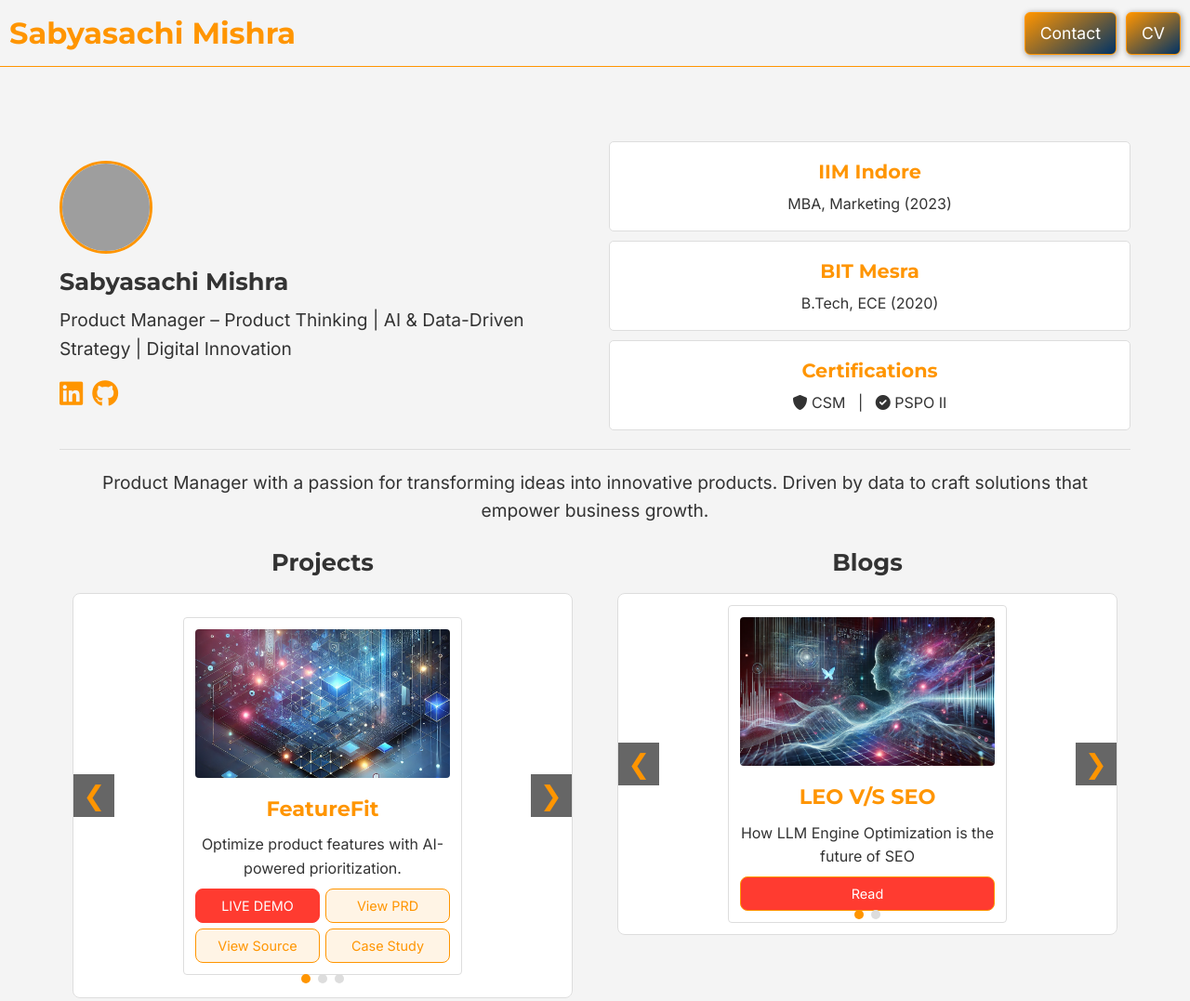
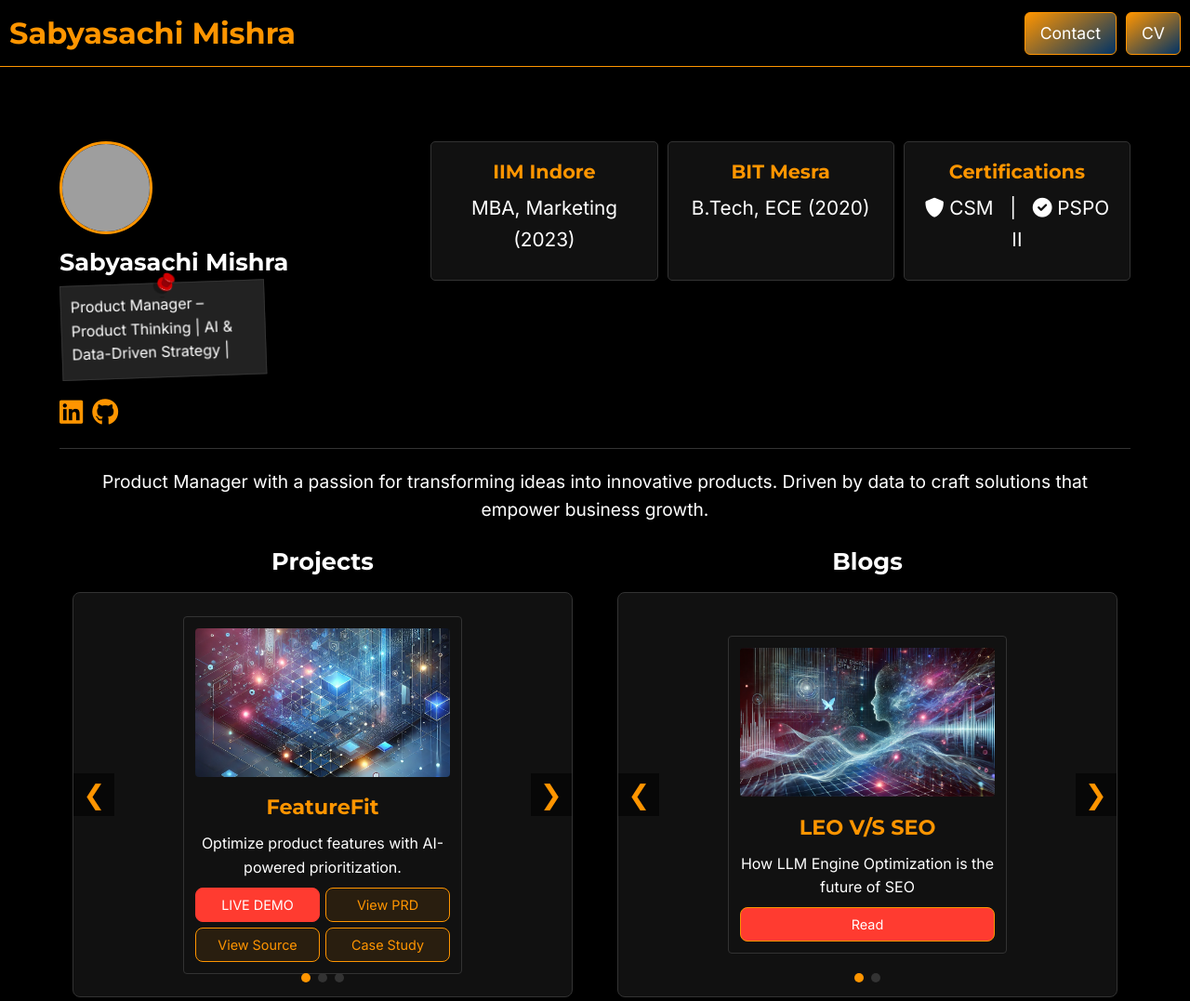
Before and after one commit to SABYA648/SABYA648.github.io, a plain HTML site: page index.html in a window 1280 px wide. Shown: the top 1077 px of the page at 93% size. Drawn offline with Linux system fonts and the light colour scheme; grey boxes are pictures that could not be loaded.

Commit message:
Major Revamp

```diff
--- a/index.html
+++ b/index.html
@@ -30,10 +30,10 @@
   <style>
     :root {
       --accent: #ff9500;
-      --bg-color: #f4f4f4;
-      --text-color: #333;
-      --card-bg: #fff;
-      --border-color: #ddd;
+      --bg-color: #000;
+      --text-color: #fff;
+      --card-bg: #111;
+      --border-color: #333;
     }
 
     @media (prefers-color-scheme: dark) {
@@ -180,10 +180,40 @@
       font-size: 1.6rem;
       margin-bottom: 5px;
     }
-    .profile-left p {
-      font-size: 1.2rem;
+
+    /* Sticky Note with Pin at top */
+    .sticky-note {
+      position: relative;
+      background: #222;           /* dark note background */
+      color: #fff;
+      padding: 10px;
       margin-bottom: 10px;
+      border: 1px solid var(--border-color);
+      box-shadow: 3px 3px 8px rgba(0,0,0,0.5);
+      transform: rotate(-2deg);
+      transform-origin: top left;
+      width: 220px; /* adjust as desired */
+      min-height: 80px;
     }
+    /* The pinned icon using your specified path "assets/pin1.png" */
+    .sticky-note::before {
+      content: "";
+      width: 32px;
+      height: 32px;
+      background: url('assets/pin1.png') no-repeat center/contain;
+      position: absolute;
+      top: -16px;
+      left: 50%;
+      transform: translateX(-50%);
+      z-index: 2;
+    }
+    /* If text is long, you can scroll inside the note: */
+    .sticky-note p {
+      max-height: 80px;
+      overflow-y: auto;
+      margin: 0;
+    }
+
     .profile-links {
       display: flex;
       gap: 10px;
@@ -193,14 +223,25 @@
       font-size: 1.8rem;
     }
 
+    /* 1) Make the right column flexible so boxes can wrap if needed */
 .profile-right {
-      flex: 1;
   display: flex;
-      flex-direction: column;
-      justify-content: space-between;
-      gap: 10px;
+  flex-wrap: wrap;       /* allows boxes to wrap to next row if needed */
+  gap: 10px;            /* spacing between boxes */
+  justify-content: center; /* or 'flex-start' if you prefer left-aligned */
 }
+
+/* 2) Profile box scales within min & max widths, plus clamp for font size */
 .profile-box {
+  flex: 1 1 200px; /* can shrink to 200px, can grow freely if space allows */
+  max-width: 350px;
+  max-height: 150px; /* but never exceed 350px in width */
+
+  /* clamp(min, preferred, max):
+     The text size is never smaller than 1rem or bigger than 1.3rem,
+     and around mid-size screens it can scale at 2vw. Adjust to taste! */
+  font-size: clamp(1rem, 2vw, 1.3rem);
+
   background: var(--card-bg);
   border: 1px solid var(--border-color);
   border-radius: 5px;
@@ -213,9 +254,29 @@
   box-shadow: 0 6px 12px rgba(255, 149, 0, 0.3);
 }
 .profile-box h4 {
-      font-size: 1.3rem;
   margin-bottom: 6px;
   color: var(--accent);
+  /* If you want separate scaling for headings, do another clamp:
+     font-size: clamp(1.1rem, 3vw, 1.4rem);
+  */
+}
+
+    @media (max-width: 390px) {
+  #profile {
+    width: auto;
+    margin-left: 0;
+    margin-right: 0;
+    flex-direction: column;
+  }
+  .profile-left, .profile-right {
+    width: 100%;
+  }
+}
+
+@media (min-width: 700px) {
+  .profile-box {
+    font-size: 1.3rem;  /* or any fixed size you prefer */
+  }
 }
 
     /* PROFESSIONAL SUMMARY */
@@ -234,6 +295,8 @@
       align-items: stretch;
     }
     .carousel-section {
+      flex: 1;
+      flex-direction: column;
       margin-bottom: 20px;
     }
     .carousel-section h2 {
@@ -251,6 +314,7 @@
       max-width: 95%;
       display: flex;
       flex-direction: column;
+      flex: 1;
     }
     .carousel-inner {
       display: flex;
@@ -527,14 +591,12 @@
   </style>
 </head>
 <body>
-  <!-- Removed the <canvas id="starfield"> here, so no extra blank space -->
-
   <!-- Header -->
   <header>
     <h1>Sabyasachi Mishra</h1>
     <div class="header-ctas">
       <a href="mailto:sabyaschimishra648@gmail.com" title="Schedule a Call">Contact</a>
-      <a href="assets/cv.pdf" title="Download Resume">CV</a>
+      <a href="assets/cv.pdf" title="Download CV">CV</a>
     </div>
   </header>
 
@@ -555,7 +617,12 @@
       <div class="profile-left">
         <img src="assets/profile.JPG" alt="Profile Photo" />
         <h2>Sabyasachi Mishra</h2>
+
+        <!-- STICKY NOTE WITH PIN -->
+        <div class="sticky-note">
           <p>Product Manager – Product Thinking | AI &amp; Data-Driven Strategy | Digital Innovation</p>
+        </div>
+
         <div class="profile-links">
           <a href="https://www.linkedin.com/in/sabyasachimishra007/" target="_blank" title="LinkedIn">
             <i class="fab fa-linkedin"></i>
```
Also changed, not shown: assets/cv weppg copy.html (+81 -21 lines), assets/pin.png (added), assets/pin1.png (added). Lines whose indentation alone changed are shown as unchanged.
